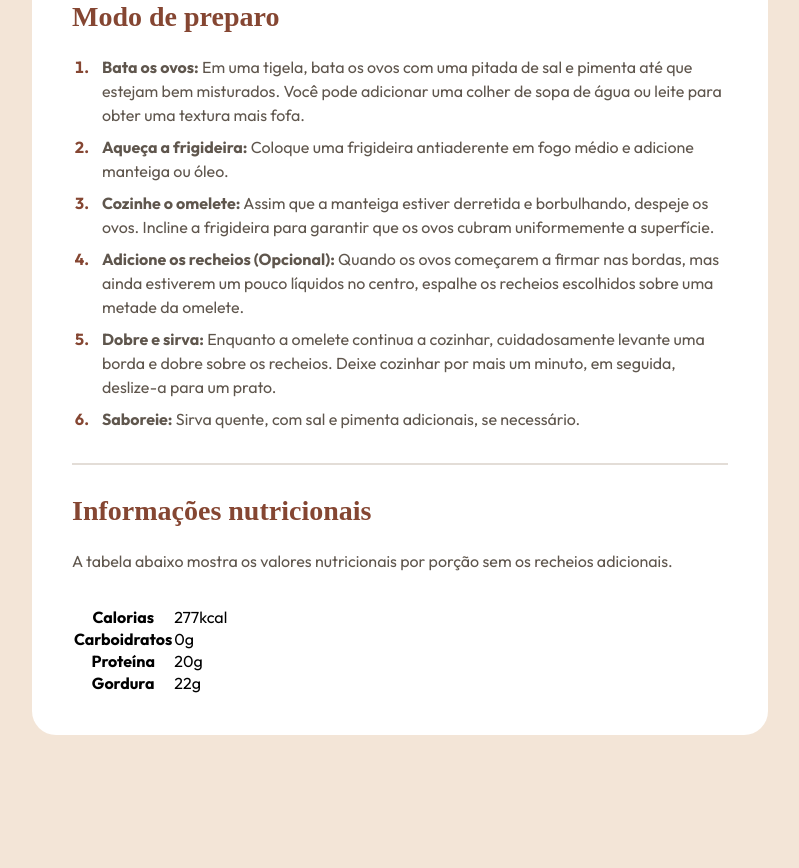
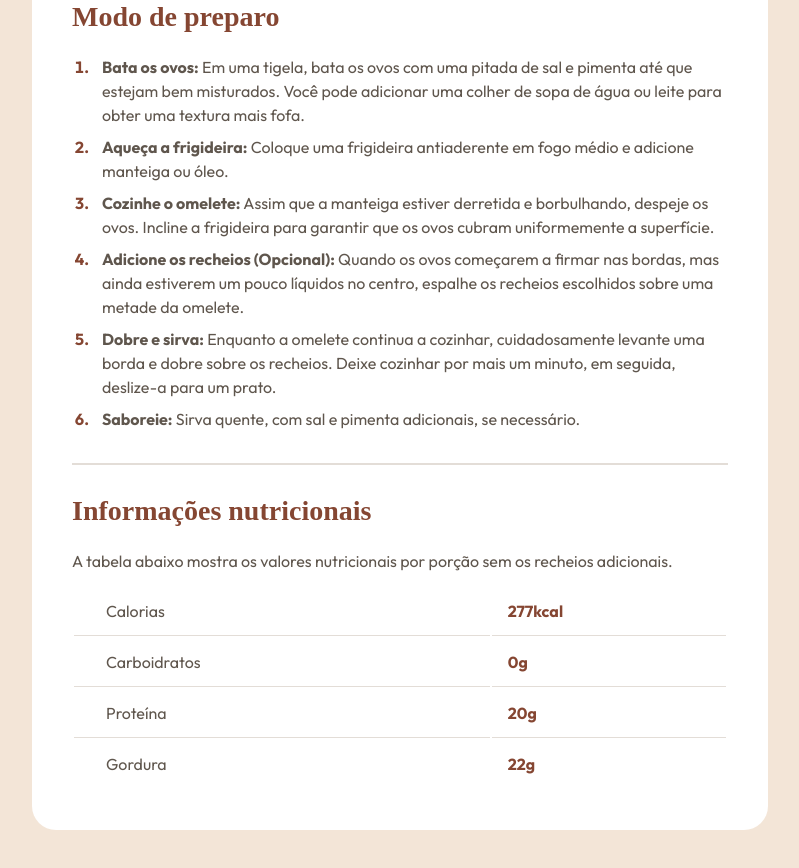
Before and after one commit to GugaAR7E/receita_gustavopereira01mb, a plain HTML site: page index.html in a window 1280 px wide. Shown: the part 1232-2100 px from the top of the page, without its empty margins (240-1039 px from the left). Before the commit the page ends 2031 px from the top, so only its background shows below. Drawn offline with Linux system fonts and the light colour scheme.

Commit message:
FIM DO PROJETO

```diff
--- a/index.html
+++ b/index.html
@@ -75,7 +75,7 @@
 
   <hr>
 
-  <div class="informações">
+  <div class="informacoes">
     <h2>Informações nutricionais</h2>
 
     <p>A tabela abaixo mostra os valores nutricionais por porção sem os recheios adicionais.</p>
--- a/style.css
+++ b/style.css
@@ -101,3 +101,45 @@ hr {
     color: #854632;
     font-weight: 700;
 }
+
+.informacoes p {
+    margin-bottom: 24px;
+}
+
+table {
+    width: 100%;
+}
+
+th {
+    text-align: left;
+    padding-left: 32px;
+    font-weight: 400;
+    color: #5f564d;
+    line-height: 150%;
+}
+
+td {
+    padding-left: 16px;
+    font-weight: 700;
+    color: #854632;
+    line-height: 150%;
+}
+th, td {
+    border-bottom: 1px solid #e3ddd7;
+}
+
+tr + tr th,
+tr + tr td {
+    padding-block: 12px;
+}
+
+tr:nth-of-type(1) th,
+tr:nth-of-type(1) td {
+    padding-bottom: 12px;
+}
+
+tr:nth-of-type(4) th,
+
+tr:nth-of-type(4) td {
+    border: none;
+}
```
